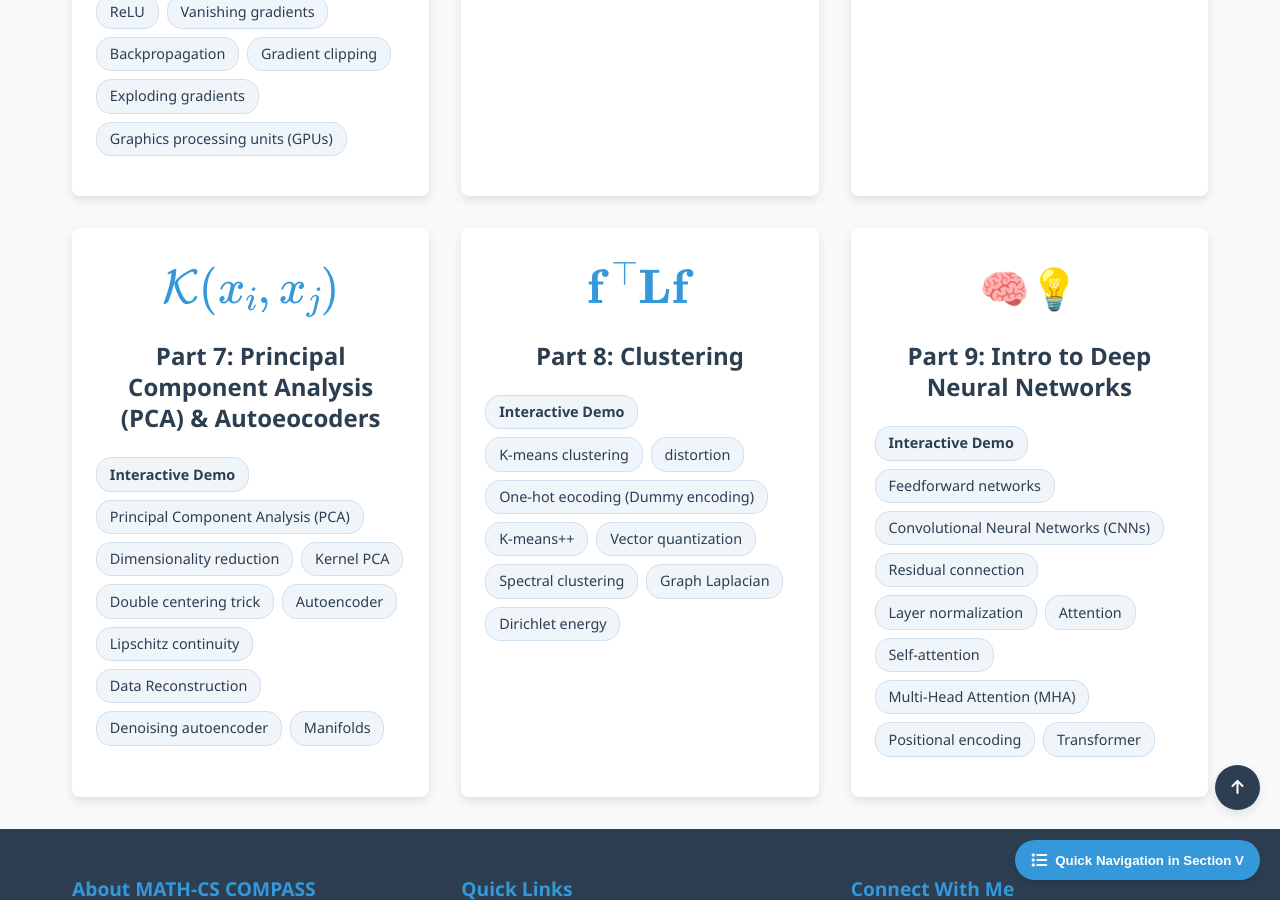
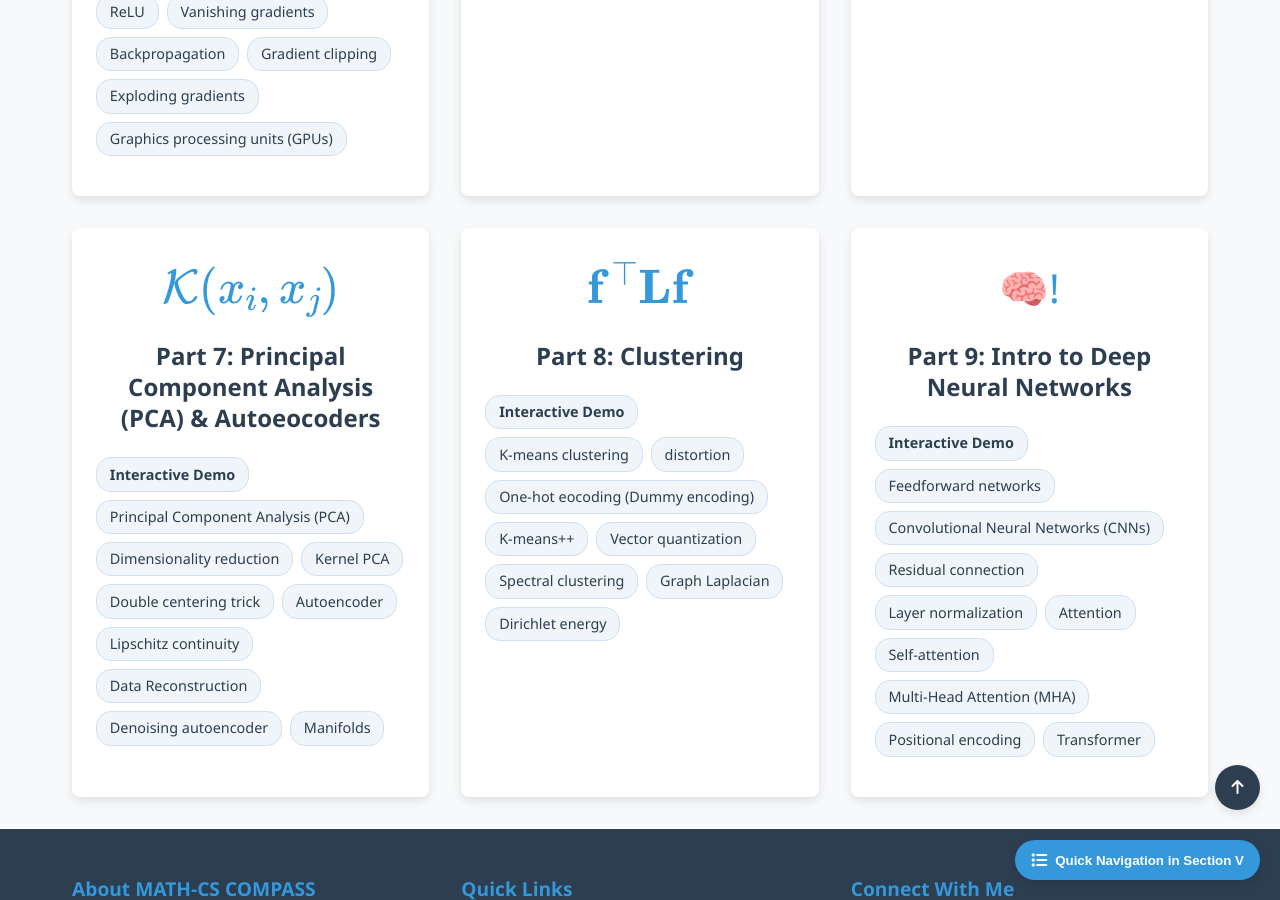
Before and after one commit to Yusukey01/yusukey01.github.io, a Jekyll site: the page built from Mathematics/Machine_learning/ml.html, in a window 1280 px wide and 900 px high, scrolled down 1821 px. Built offline with Jekyll 4.4.1, drawn with Linux system fonts in a browser that asks for light colours.

Commit message:
fix icons

```diff
--- a/Mathematics/Machine_learning/ml.html
+++ b/Mathematics/Machine_learning/ml.html
@@ -170,7 +170,7 @@ uses_python: false
                     </div>
 
                     <div class="card">
-                        <div class="card-icon">🧠💡</div>
+                        <div class="card-icon">🧠!</div>
                         <h3><a href="deep_nn.html">Part 9: Intro to Deep Neural Networks </a></h3>
                         <div class="keywords">
                            <span><strong>Interactive Demo</strong></span>
```
